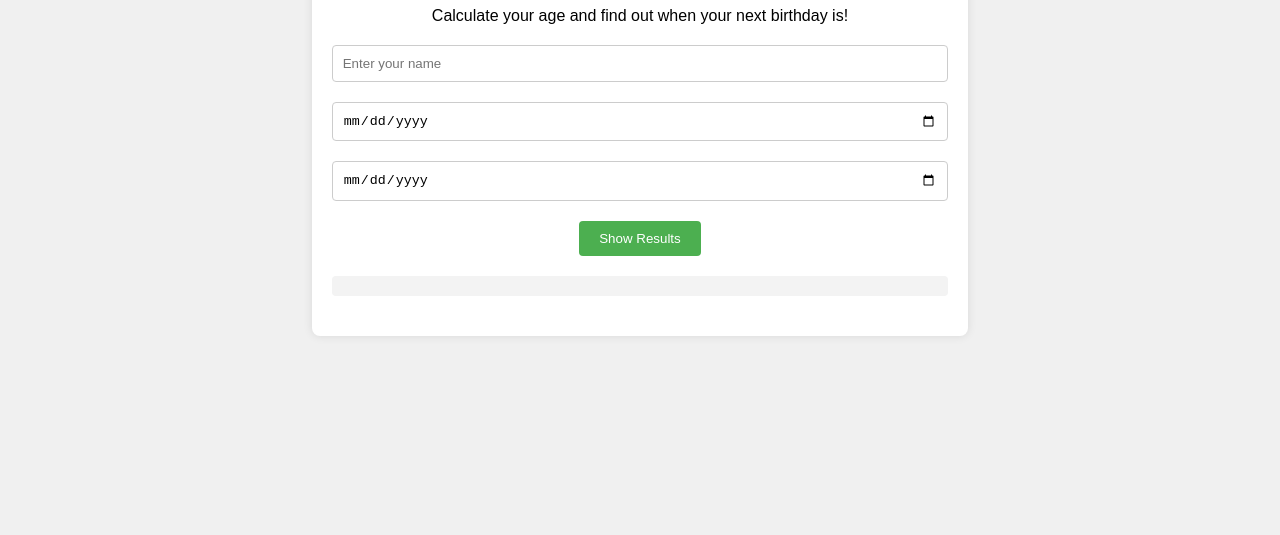
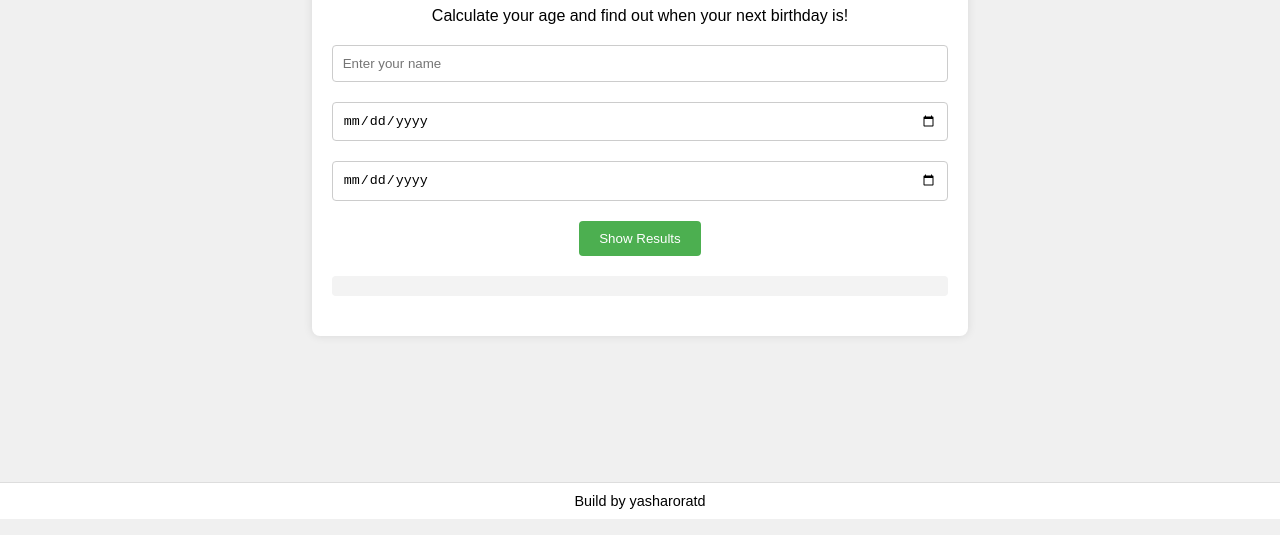
Before and after one commit to yasharoratd/agecalculator, a plain HTML site: page index.html in a window 1280 px wide. Shown: the part 281-816 px from the top of the page. Drawn offline with Linux system fonts and the light colour scheme.

Commit message:
Update index.html

```diff
--- a/index.html
+++ b/index.html
@@ -60,6 +60,18 @@
             border-radius: 4px;
             margin-top: 20px;
         }
+        footer {
+            position: fixed;
+            bottom: 0;
+            width: 100%;
+            text-align: center;
+            padding: 10px 0;
+            background-color: #fff;
+            border-top: 1px solid #ddd;
+            font-size: 0.9em;
+            color: black;
+
+        }
     </style>
 </head>
 <body>
@@ -76,7 +88,7 @@
     </div>
     <div class="result" id="result"></div>
 </div>
-
+<footer>Build by yasharoratd</footer>
 <script>
     function calculateAge() {
         const progressBar = document.getElementById('progress-bar');
```
